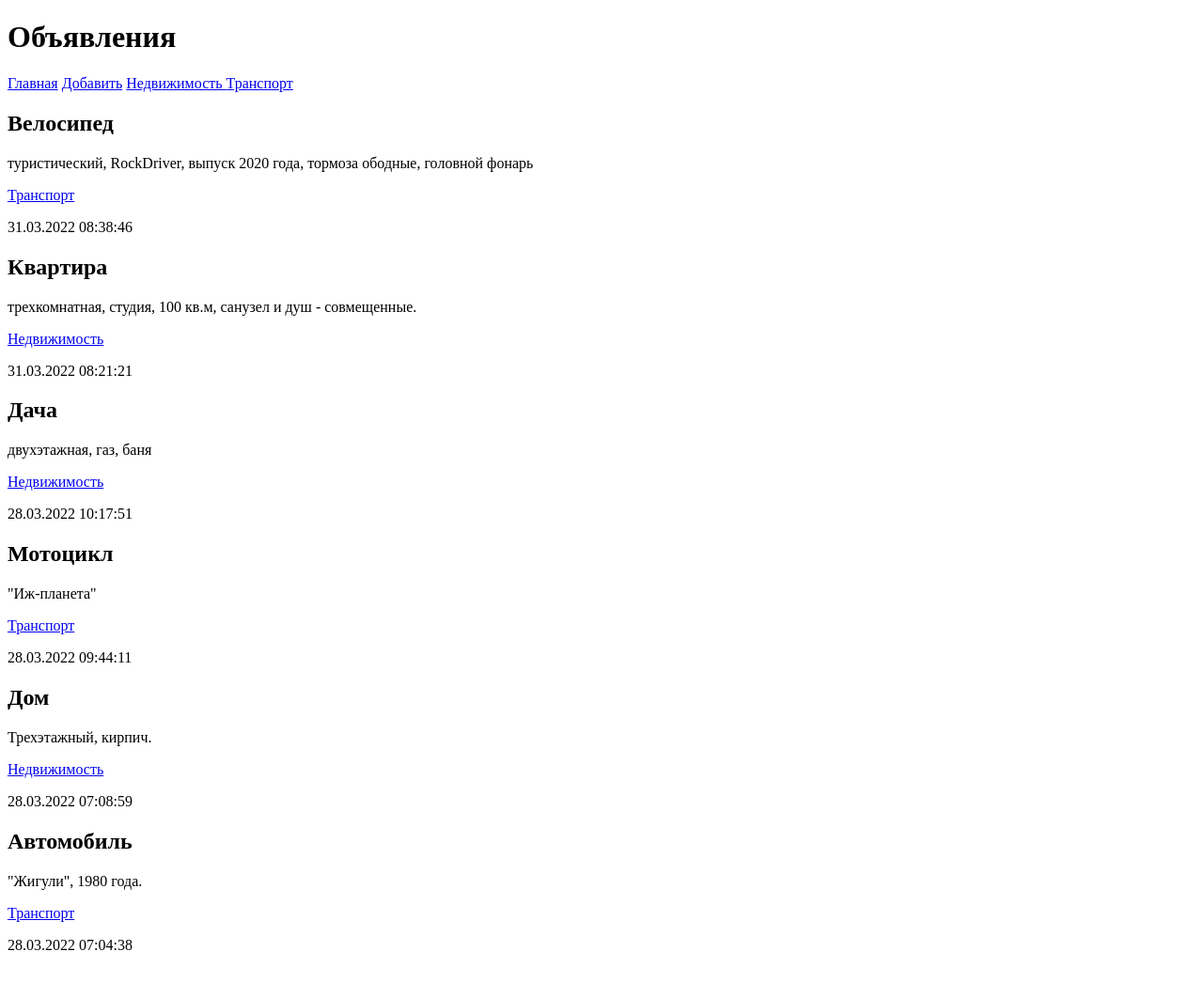
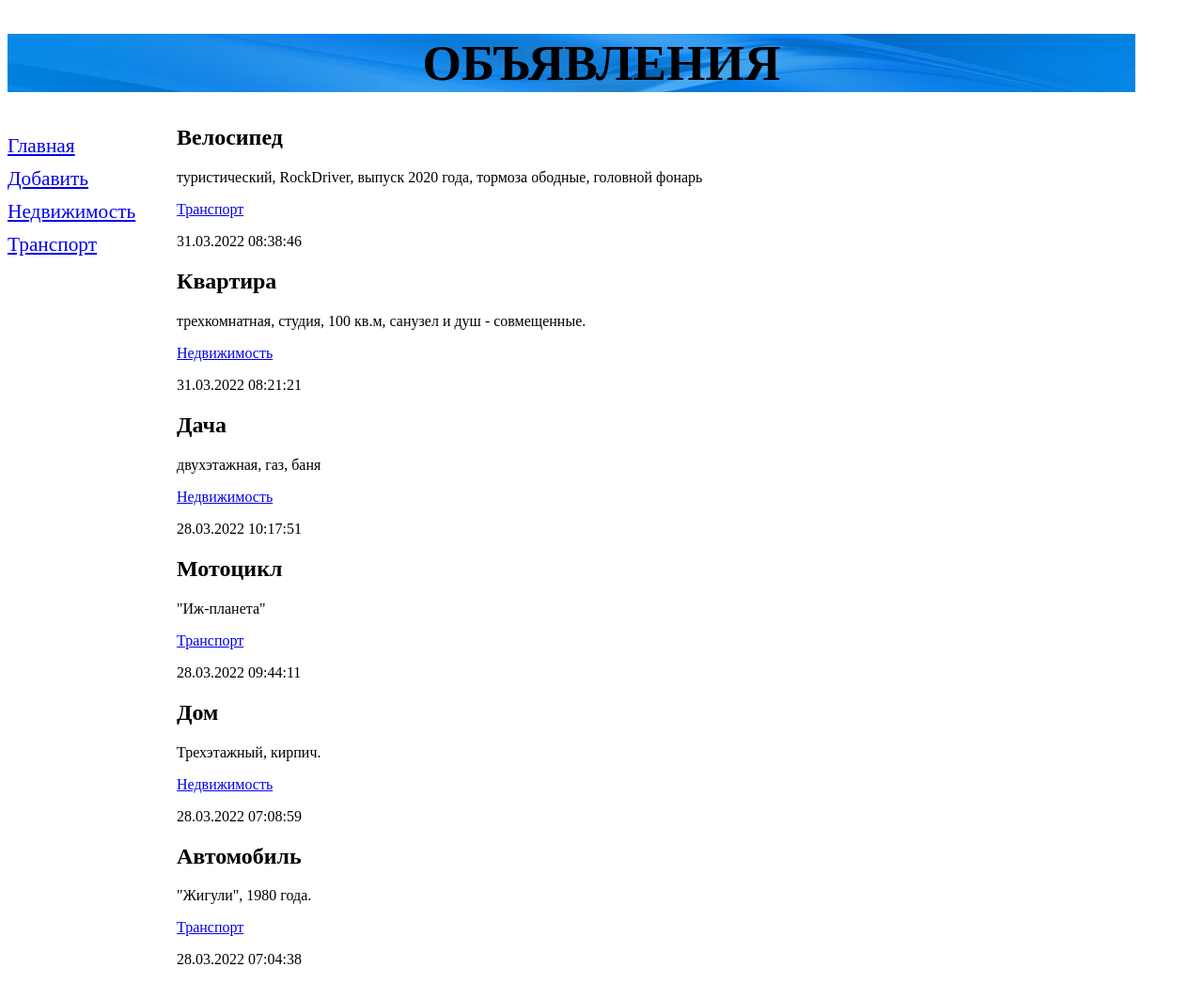
Before and after one commit to Vsirotkin/samplesite, a Django app: page / in a window 1280 px wide. Shown: the whole page at 94% size. Before the commit the page ends 1011 px from the top, so only its background shows below. Run offline with Django 4.2, Linux system fonts and the light colour scheme; data comes from the database, SQL or seed files in the repository.

Commit message:
style css, load static, bg

```diff
--- /dev/null
+++ b/bboard/static/bboard/style.css
@@ -0,0 +1,21 @@
+header h1 {
+    font-size: 40pt;
+    text-transform: uppercase;
+    text-align: center;
+    background: url('bg.jpg') left / auto no-repeat;
+}
+
+nav {
+    font-size: 16pt;
+    width: 150px;
+    float: left;
+}
+
+nav a {
+    display: block;
+    margin: 10px 0px;
+}
+
+section {
+    margin-left: 180px;
+}
--- a/bboard/templates/bboard/by_rubric.html
+++ b/bboard/templates/bboard/by_rubric.html
@@ -1,4 +1,4 @@
-{% extends 'layout/base.html' %}
+{% extends 'layout/basic.html' %}
 
 {% block content %}
 
--- a/bboard/templates/bboard/create.html
+++ b/bboard/templates/bboard/create.html
@@ -1,4 +1,4 @@
-{% extends 'layout/base.html' %}
+{% extends 'layout/basic.html' %}
 
 {% block content %}
     <h1>Добавление объявления</h1>
--- a/bboard/templates/bboard/index.html
+++ b/bboard/templates/bboard/index.html
@@ -1,4 +1,4 @@
-{% extends 'layout/base.html' %}
+{% extends 'layout/basic.html' %}
 
 {% block content %}
 
--- a/bboard/templates/layout/base.html
+++ b/bboard/templates/layout/basic.html
@@ -1,7 +1,11 @@
+{% load static %}
+
 <!DOCTYPE html>
 <html>
     <head>
         <meta charset="utf-8" />
+        <link rel="stylesheet" type="text/css" href="{% static 'bboard/style.css' %}">
+
         <title>{% block title %}
                     Главная
                 {% endblock %} :: Доска Объявлений
```
Also changed, not shown: bboard/static/bboard/bg.jpg (added).
